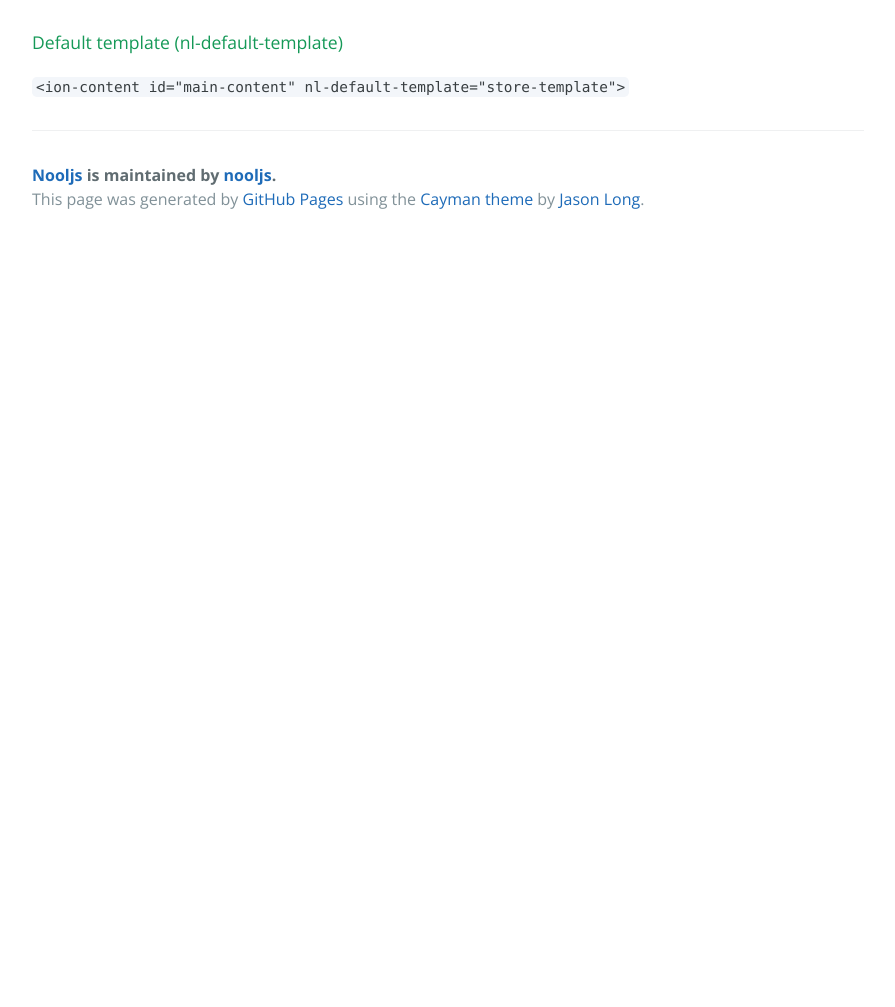
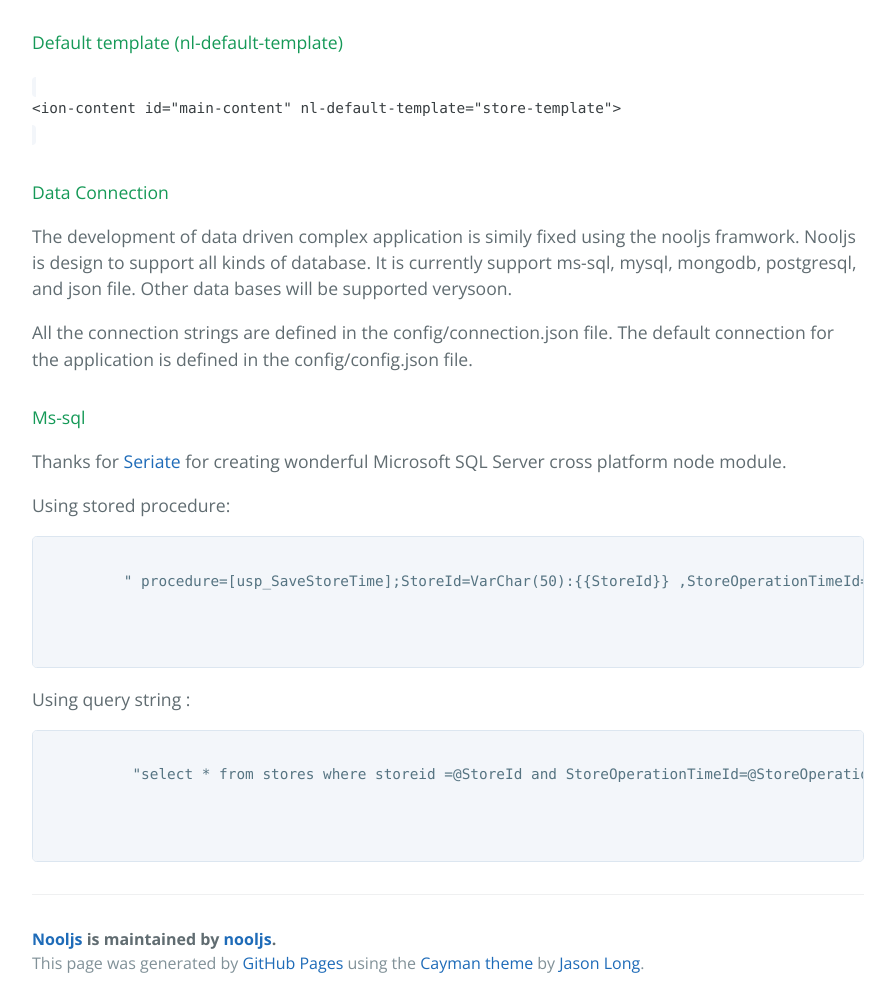
Before and after one commit to nooljs/nooljs, a plain HTML site: page index.html in a window 1280 px wide. Shown: the part 8928-9935 px from the top of the page, without its empty margins (192-1087 px from the left). Before the commit the page ends 9171 px from the top, so only its background shows below. Drawn offline with nearby package versions, Linux system fonts and the light colour scheme.

Commit message:
Update index.html

```diff
--- a/index.html
+++ b/index.html
@@ -469,11 +469,48 @@
    </h4>
 
    	<code>
+   		<div>
    	   &lt;ion-content id="main-content" nl-default-template="store-template"&gt;
+   	   </div>
    	</code>
 
 
 
+    <h4>
+ <a id="Data Connection" class="anchor" href="#Data Connection" aria-hidden="true">
+  <span aria-hidden="true" class="octicon octicon-link"></span></a>Data Connection
+   </h4>
+        <p>
+        	The development of  data driven  complex application is  simily fixed using the  nooljs framwork. Nooljs is design to support all kinds of database.
+        	It is currently support ms-sql, mysql, mongodb, postgresql, and json file. Other data bases will be  supported  verysoon.
+        </p>
+        <p>
+        	All the connection strings are defined in the config/connection.json file. The default connection for the application is defined in the config/config.json file.
+          </p>
+
+     <h4>
+ <a id="Ms-sql" class="anchor" href="#Ms-sql" aria-hidden="true">
+  <span aria-hidden="true" class="octicon octicon-link"></span></a>Ms-sql
+   </h4>
+
+   <p>
+   	Thanks for  <a href="https://github.com/LeanKit-Labs/seriate">Seriate </a> for creating wonderful  Microsoft SQL Server cross platform node module.
+   </p>
+     <p>Using stored procedure:</p>
+    <pre>
+    	<code>
+    	 " procedure=[usp_SaveStoreTime];StoreId=VarChar(50):{{StoreId}} ,StoreOperationTimeId=VarChar(50):{{StoreTime.StoreOperationTimeId}},IsDate=VarChar(50):{{StoreTime.IsDate}},IsSunday=VarChar(50):{{StoreTime.IsSunday}},IsMonday=VarChar(50):{{StoreTime.IsMonday}},IsTuesday=VarChar(50):{{StoreTime.IsTuesday}},IsWednesday=VarChar(50):{{StoreTime.IsWednesday}},IsThursday=VarChar(50):{{StoreTime.IsThursday}},IsFriday=VarChar(50):{{StoreTime.IsFriday}},IsSaturday=VarChar(50):{{StoreTime.IsSaturday}},Date=VarChar(50):{{StoreTime.Date}},OpeningTime=VarChar(50):{{StoreTime.OpeningTime}},CloseTime=VarChar(50):{{StoreTime.CloseTime}}"
+
+    	</code>
+    </pre>
+
+    <p> Using query string :</p>
+    <pre>
+    	<code>
+    	  "select * from stores where storeid =@StoreId and StoreOperationTimeId=@StoreOperationTimeId;StoreId=VarChar(50):{{StoreId}} ,StoreOperationTimeId=VarChar(50):{{StoreTime.StoreOperationTimeId}}"
+
+    	</code>
+    </pre>
 <!--
 <h3>
 <a id="designer-templates" class="anchor" href="#designer-templates" aria-hidden="true"><span aria-hidden="true" class="octicon octicon-link"></span></a>Designer Templates</h3>
```
